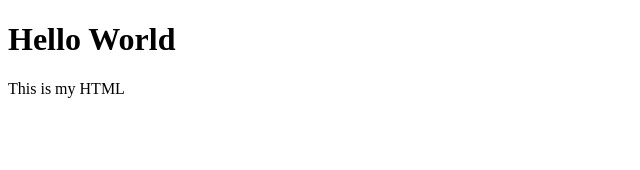
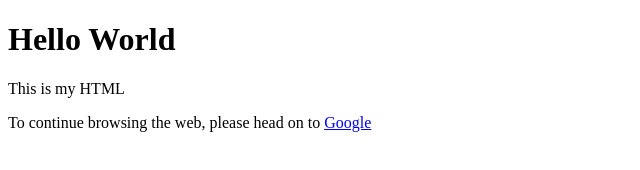
Before and after one commit to KesunyianAyam/myweb, a plain HTML site: page index.html in a window 1280 px wide. Shown: the whole page, without its empty margins (0-640 px from the left). Drawn offline with Linux system fonts and the light colour scheme.

Commit message:
Update index.html

```diff
--- a/index.html
+++ b/index.html
@@ -7,6 +7,7 @@
 
 <h1>Hello World</h1>
 <p>This is my HTML</p>
+<p>To continue browsing the web, please head on to <a href="https://www.google.com/">Google</a></p>
 
 </body>
 </html>
```
